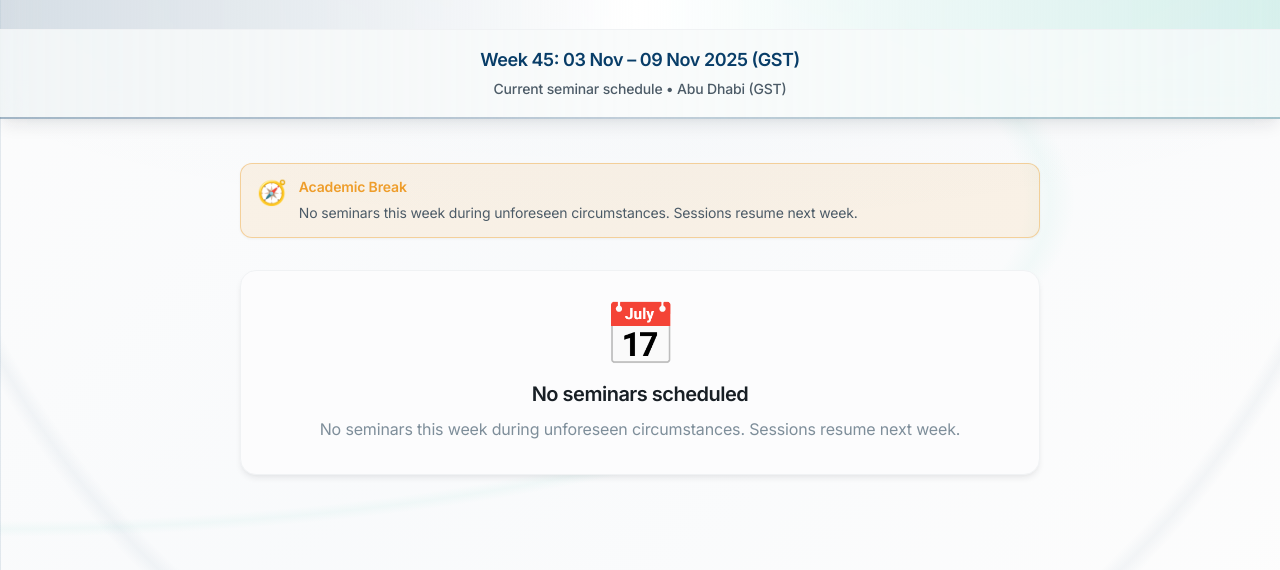
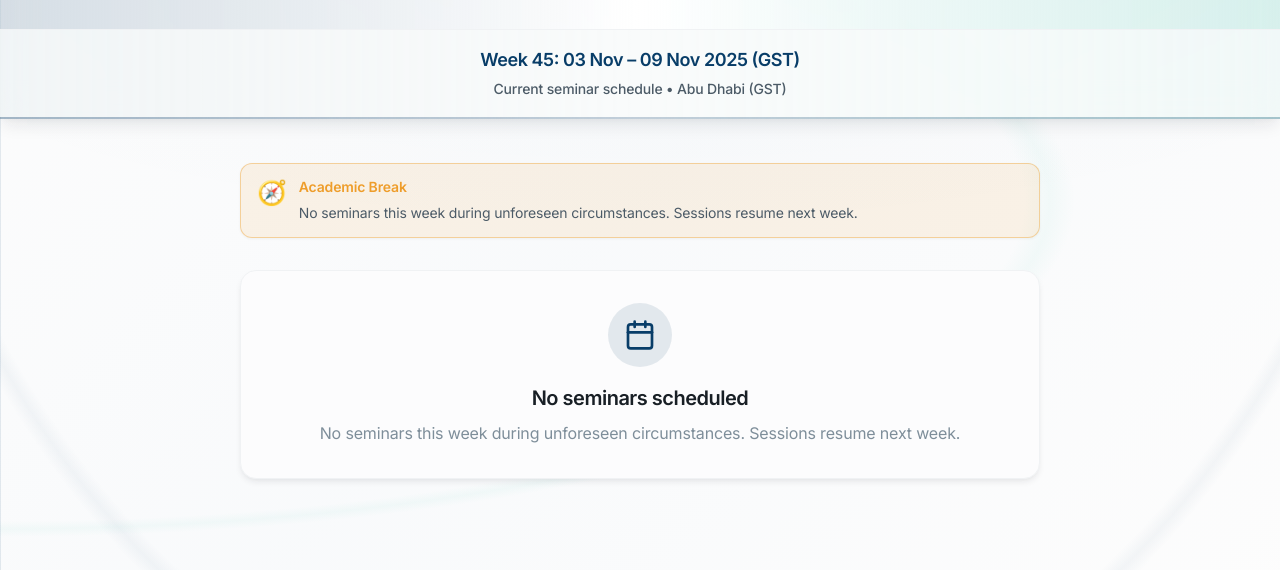
Before and after one commit to dutykh/ku-math-seminars, an Astro site: page / in a window 1280 px wide. Shown: the part 199-769 px from the top of the page. Built offline with nearby package versions, Linux system fonts and the light colour scheme; Astro itself is replaced by a stand-in of ours.

Commit message:
feat: replace emoji with custom Calendar icon for empty seminars state
- Replaced calendar emoji (📅) with new custom Calendar icon component in empty seminars view
- Added Calendar icon import from components/icons directory
- Styled Calendar icon with consistent brand colors and rounded container
- Improved visual consistency by matching icon styling with other UI components

```diff
--- /dev/null
+++ b/src/components/icons/Calendar.astro
@@ -0,0 +1,32 @@
+---
+/**
+ * Calendar icon component
+ * Author: Dr. Denys Dutykh (Khalifa University of Science and Technology, Abu Dhabi, UAE)
+ */
+
+export interface Props {
+  class?: string;
+  size?: number;
+}
+
+const { class: className = '', size = 24 } = Astro.props;
+---
+
+<svg
+  xmlns="http://www.w3.org/2000/svg"
+  width={size}
+  height={size}
+  viewBox="0 0 24 24"
+  fill="none"
+  stroke="currentColor"
+  stroke-width="2"
+  stroke-linecap="round"
+  stroke-linejoin="round"
+  class={className}
+  aria-hidden="true"
+>
+  <rect x="3" y="4" width="18" height="18" rx="2" ry="2"></rect>
+  <line x1="16" y1="2" x2="16" y2="6"></line>
+  <line x1="8" y1="2" x2="8" y2="6"></line>
+  <line x1="3" y1="10" x2="21" y2="10"></line>
+</svg>
--- a/src/pages/index.astro
+++ b/src/pages/index.astro
@@ -12,6 +12,7 @@ import SeriesSection from '../components/SeriesSection.astro';
 import Globe from '../components/icons/Globe.astro';
 import Mail from '../components/icons/Mail.astro';
 import AstroLogo from '../components/icons/AstroLogo.astro';
+import Calendar from '../components/icons/Calendar.astro';
 import yaml from 'yaml';
 import fs from 'fs';
 import path from 'path';
@@ -403,7 +404,9 @@ const structuredData = {
           })
         ) : (
           <div class="card-elevated rounded-2xl p-8 text-center">
-            <div class="text-6xl mb-4">📅</div>
+            <div class="mx-auto mb-4 flex h-16 w-16 items-center justify-center rounded-full bg-ku-primary/10 text-ku-primary">
+              <Calendar size={32} class="stroke-current" />
+            </div>
             <h3 class="text-xl font-semibold text-foreground mb-2">No seminars scheduled</h3>
             <p class="text-muted">
               {statusMessage || 'Check back next week for upcoming events.'}
```
